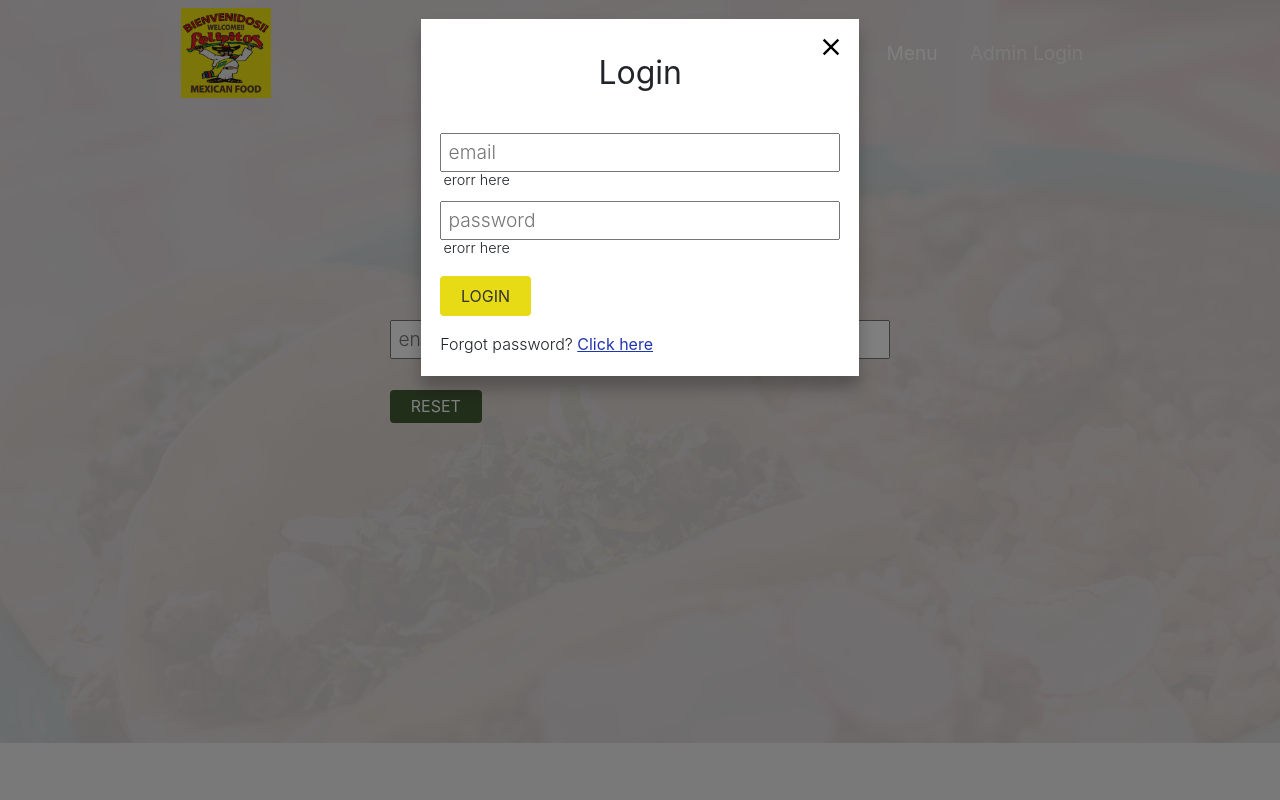
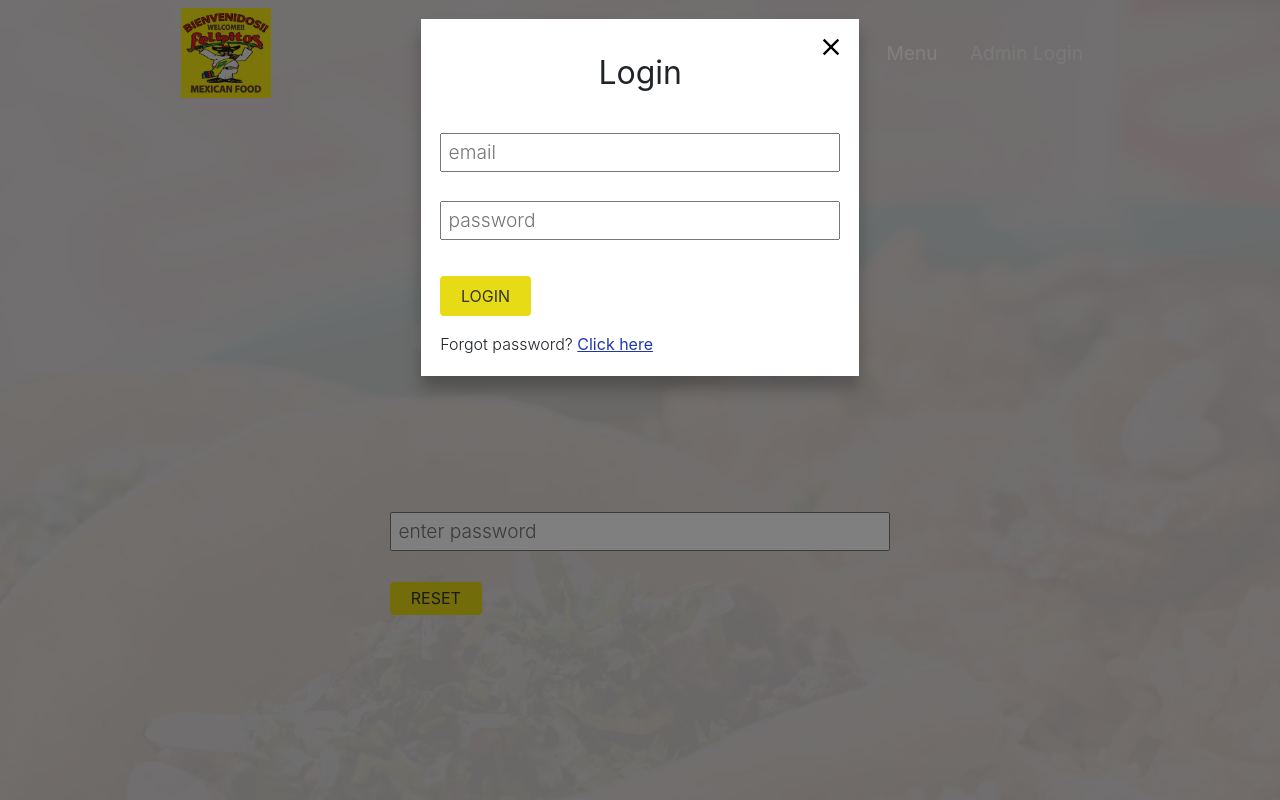
Before and after one commit to anthonyamaro15/restaurant-frontend, a React (Create React App) app: page /forgot in a window 1280 px wide. Both pictures are taken after a click on the button "Admin Login". Shown: the top 800 px of the page. Built offline with nearby package versions, Linux system fonts and the light colour scheme.

Commit message:
handling errors

```diff
--- a/src/components/Modal.js
+++ b/src/components/Modal.js
@@ -8,20 +8,25 @@ import { axiosWithAuth } from "../utils/axiosWithAuth";
 /// adding comment
 const FormModal = () => {
   const [open, setOpen] = useState(false);
-  const { register, handleSubmit, errrors } = useForm();
+  const [loading, setLoading] = useState(false);
+  const [error, setError] = useState("");
+  const { register, handleSubmit, errors } = useForm();
   const history = useHistory();
 
   const onSubmit = (value) => {
+    setLoading(true);
     axiosWithAuth()
       .post("/api/auth/login", value)
       .then((res) => {
         localStorage.setItem("token", JSON.stringify(res.data.token));
         history.push("/admin");
+        setLoading(false);
+        setOpen(false);
       })
       .catch((err) => {
-        console.log(err);
+        setError(err.response.data.errMessage);
+        setLoading(false);
       });
-    setOpen(false);
   };
 
   const toggleBtn = () => {
@@ -52,9 +57,10 @@ const FormModal = () => {
                 type="email"
                 name="email"
                 placeholder="email"
-                ref={register}
+                ref={register({ required: true })}
               />
-              <p className="error">erorr here</p>
+              <p className="error">{errors.email && "Email require"}</p>
+              <p className="error">{error && error}</p>
             </label>
 
             <label htmlFor="password">
@@ -62,12 +68,19 @@ const FormModal = () => {
                 type="password"
                 name="password"
                 placeholder="password"
-                ref={register}
+                ref={register({ required: true })}
               />
-              <p className="error">erorr here</p>
+              <p className="error">{errors.password && "Password Require"}</p>
+              <p className="error">{error && error}</p>
             </label>
 
-            <button type="submit">login</button>
+            <button
+              type="submit"
+              className={loading ? "isLoading" : ""}
+              disabled={loading}
+            >
+              {loading ? "loging in" : "login"}
+            </button>
           </form>
           <span>
             Forgot password? <button onClick={redirectTo}>Click here</button>{" "}
--- a/src/components/admin/ForgotPassword.js
+++ b/src/components/admin/ForgotPassword.js
@@ -1,4 +1,4 @@
-import React from "react";
+import React, { useState } from "react";
 import { useForm } from "react-hook-form";
 import { axiosWithAuth } from "../../utils/axiosWithAuth";
 import { useHistory } from "react-router-dom";
@@ -7,19 +7,23 @@ import MobileNavar from "../MobileNavbar";
 
 const ForgotPassword = () => {
   const { register, handleSubmit, errors, reset } = useForm();
+  const [loading, setLoading] = useState(false);
+  const [error, setError] = useState("");
   const history = useHistory();
 
   const onSubmit = (value) => {
+    setLoading(true);
     axiosWithAuth()
       .patch("/api/auth/forgot", value)
       .then((res) => {
-        console.log(res.data);
         alert(res.data.message);
         history.push("/");
         reset();
+        setLoading(false);
       })
       .catch((err) => {
-        console.log(err);
+        setError(err.response.data.errMessage);
+        setLoading(false);
       });
   };
   return (
@@ -34,11 +38,18 @@ const ForgotPassword = () => {
               id="email"
               name="email"
               placeholder="enter password"
-              ref={register}
+              ref={register({ required: true })}
             />
-            <p className="error">erorr here</p>
+            <p className="error">{errors.email && "Email Require"}</p>
+            <p className="error">{error && error}</p>
           </label>
-          <button type="submit">reset</button>
+          <button
+            type="submit"
+            className={loading ? "isLoading" : ""}
+            disabled={loading}
+          >
+            {loading ? "sending..." : "reset"}
+          </button>
         </form>
       </div>
     </>
--- a/src/components/admin/ResetPassword.js
+++ b/src/components/admin/ResetPassword.js
@@ -1,10 +1,12 @@
-import React from "react";
+import React, { useState } from "react";
 import { useForm } from "react-hook-form";
 import { axiosWithAuth } from "../../utils/axiosWithAuth";
 import { useHistory, useParams } from "react-router-dom";
 
 const ResetPassword = () => {
   const { register, handleSubmit, errors, reset } = useForm();
+  const [loading, setLoading] = useState(false);
+  const [error, setError] = useState("");
   const { token } = useParams();
   const history = useHistory();
 
@@ -14,16 +16,18 @@ const ResetPassword = () => {
       password,
     };
 
+    setLoading(true);
     axiosWithAuth()
       .patch(`/api/auth/resetpassword/${token}`, newPass)
       .then((res) => {
-        console.log("res here ", res.data);
         alert(res.data.message);
         history.push("/");
         reset();
+        setLoading(false);
       })
       .catch((err) => {
-        console.log(err);
+        setError(err.response.data.errMessage);
+        setLoading(false);
       });
   };
   return (
--- a/src/sass/_footer.scss
+++ b/src/sass/_footer.scss
@@ -25,12 +25,15 @@
           text-transform: none;
           margin-top: 1rem;
           font-size: 1.1rem;
+          color: rgb(67, 92, 53);
+          //  text-decoration: underline;
         }
       }
 
       .facebook a {
         font-size: 1.5rem;
-        color: red;
+        color: #3b5998;
+        color: rgb(67, 92, 53);
       }
     }
     span {
@@ -38,6 +41,7 @@
       display: block;
       font-size: 0.9rem;
       text-transform: capitalize;
+      font-weight: 300;
     }
   }
 }
--- a/src/sass/_forgotPassword.scss
+++ b/src/sass/_forgotPassword.scss
@@ -5,7 +5,7 @@
   max-width: 500px;
   //   height: 100vh;
   margin: 0rem auto;
-  padding: 20rem 0;
+  padding: 32rem 0;
 
   form {
     font-size: 1.2rem;
@@ -27,9 +27,11 @@
         //   border: 1px solid red;
         font-size: 0.9rem;
         position: absolute;
-        top: 2.3rem;
+        top: 2.4rem;
         left: 0.3rem;
-        display: none;
+        //   display: none;
+        text-transform: capitalize;
+        color: red;
       }
     }
 
@@ -42,7 +44,13 @@
       background: rgb(67, 92, 53);
       margin-top: 1.4rem;
       color: white;
+      background: #e6db14;
+      color: #333;
       border-radius: 4px;
+    }
+    // when login add class to btn
+    .isLoading {
+      background: lighten(#e6db14, 35%);
     }
   }
 }
--- a/src/sass/_formModal.scss
+++ b/src/sass/_formModal.scss
@@ -48,10 +48,16 @@
         //   border: 1px solid red;
         font-size: 0.9rem;
         position: absolute;
-        top: 2.3rem;
+        top: 2.4rem;
         left: 0.2rem;
+        color: red;
         //   display: none;
       }
+    }
+
+    // when login add class to btn
+    .isLoading {
+      background: lighten(#e6db14, 35%);
     }
 
     button {
```
